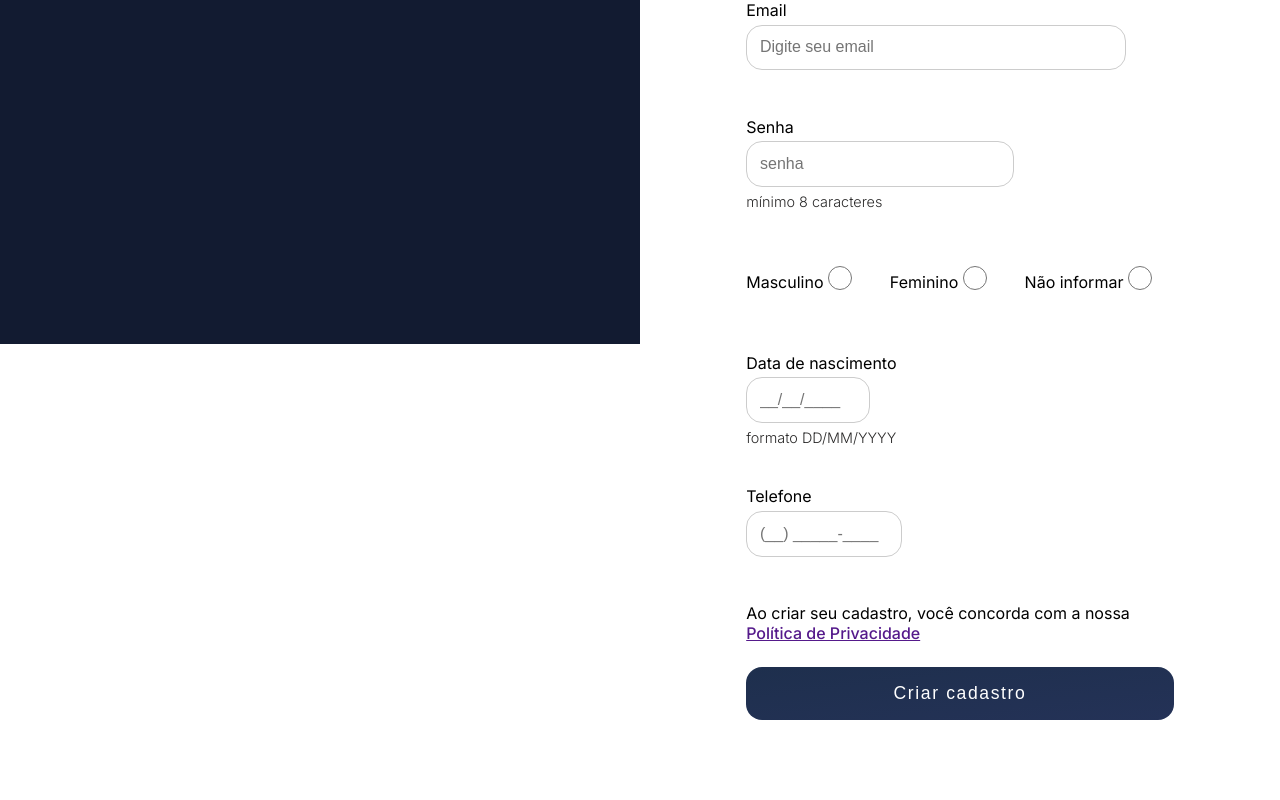
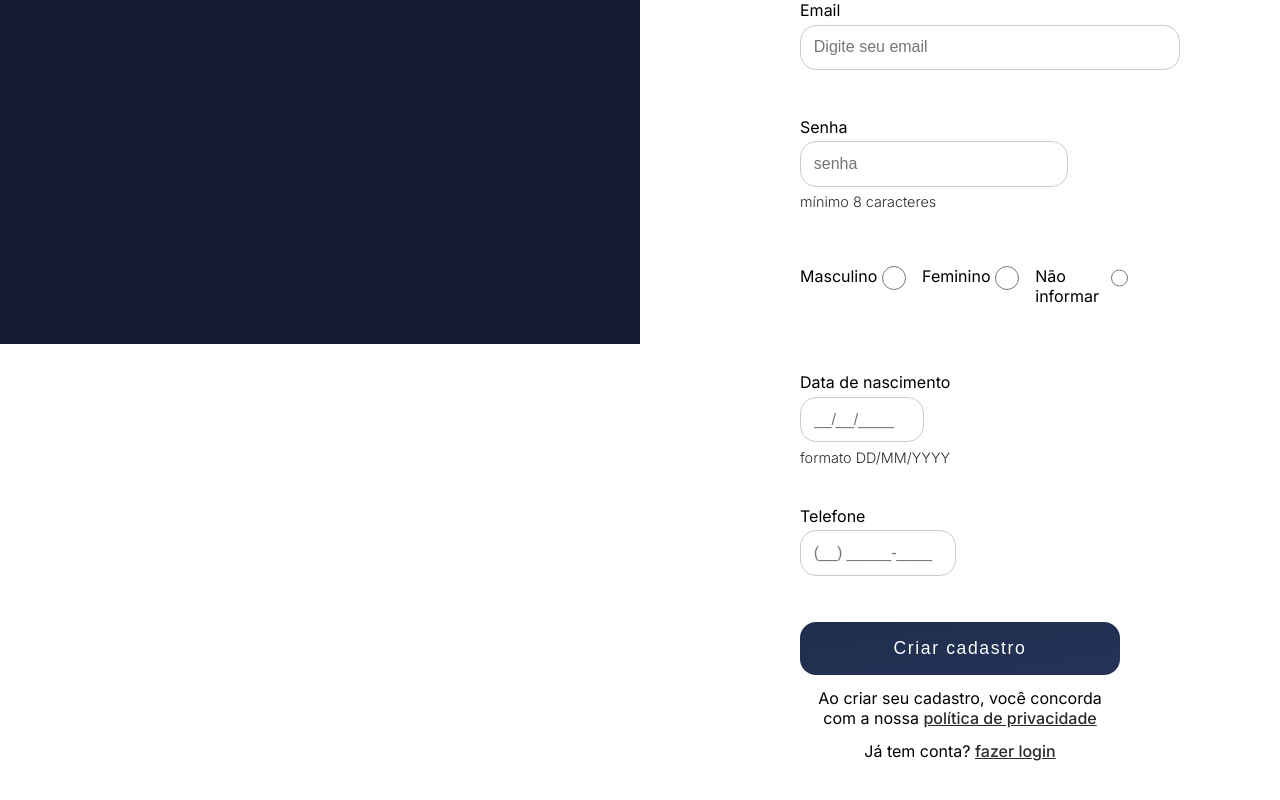
Before and after one commit to iSantanaaH/santana.com, a Next.js app in the folder front-end_next/: page /minha-conta/cadastro in a window 1280 px wide. Shown: the part 456-1256 px from the top of the page. Built offline with nearby package versions, Linux system fonts and the light colour scheme.

Commit message:
change layout

```diff
--- a/front-end_next/app/minha-conta/cadastro/page.tsx
+++ b/front-end_next/app/minha-conta/cadastro/page.tsx
@@ -196,7 +196,6 @@ export default function ResgiterPage() {
               <input
                 type="text"
                 id="birthday"
-                name="birthday"
                 required
                 placeholder="__/__/____"
                 className={styles.InputBirthdate}
@@ -215,7 +214,6 @@ export default function ResgiterPage() {
               <input
                 type="text"
                 id="phone"
-                name="phone"
                 required
                 placeholder="(__) _____-____"
                 className={styles.InputPhone}
@@ -229,15 +227,28 @@ export default function ResgiterPage() {
               </span>
             </div>
             <div className={styles.ContainerButton}>
-              <p>
-                Ao criar seu cadastro, você concorda com a nossa{" "}
-                <Link className={styles.LinkPolitic} href={""}>
-                  Política de Privacidade
-                </Link>{" "}
-              </p>
-              <button type="submit">
-                <span>Criar cadastro</span>
-              </button>
+              <div>
+                <button type="submit">
+                  <span>Criar cadastro</span>
+                </button>
+              </div>
+              <div>
+                <p>
+                  Ao criar seu cadastro, você concorda com a nossa{" "}
+                  <Link className={styles.LinkPolitic} href={""}>
+                    <span>política de privacidade</span>
+                  </Link>{" "}
+                </p>
+                <p>
+                  Já tem conta?{" "}
+                  <Link
+                    className={styles.LinkLogin}
+                    href={"/minha-conta/login"}
+                  >
+                    <span>fazer login</span>
+                  </Link>
+                </p>
+              </div>
             </div>
           </form>
         </div>
--- a/front-end_next/app/minha-conta/cadastro/register.module.css
+++ b/front-end_next/app/minha-conta/cadastro/register.module.css
@@ -107,13 +107,11 @@
 
 .ContentGender .OptionsGender {
   display: flex;
-  align-items: center;
   grid-row: 1;
 }
 
 .OptionsGender label {
   display: flex;
-  align-items: center;
   gap: 0.3rem;
 }
 
@@ -126,9 +124,10 @@
   height: 1.5rem;
 }
 
-.ContainerButton p {
-  width: 24rem;
-  margin-bottom: 1.5rem;
+.ContainerButton div:nth-child(2) p {
+  margin-top: 0.8rem;
+  flex-direction: column;
+  text-align: center;
 }
 
 .ContainerButton button {
@@ -151,9 +150,11 @@
   letter-spacing: 0.1rem;
 }
 
-.ContainerButton .LinkPolitic {
+.ContainerButton .LinkPolitic,
+.ContainerButton .LinkLogin {
   font-weight: 500;
   cursor: pointer;
+  color: var(--gray400);
 }
 
 .ContainerButton button[type="submit"]:hover {
@@ -176,6 +177,7 @@
 .ContentFormLogin form {
   display: flex;
   flex-direction: column;
+  width: 50%;
 }
 
 .ContentFormLogin form label {
```
